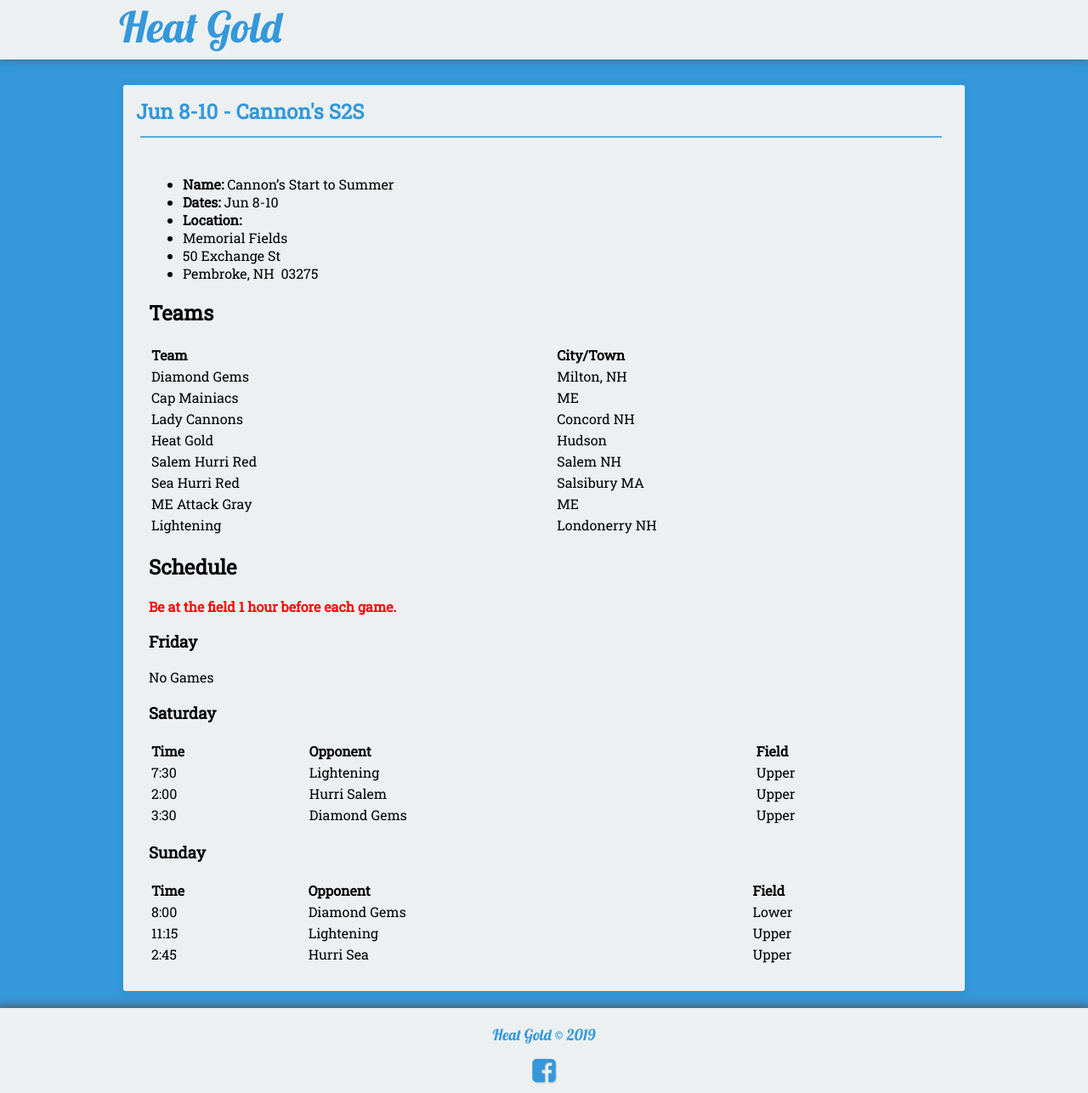
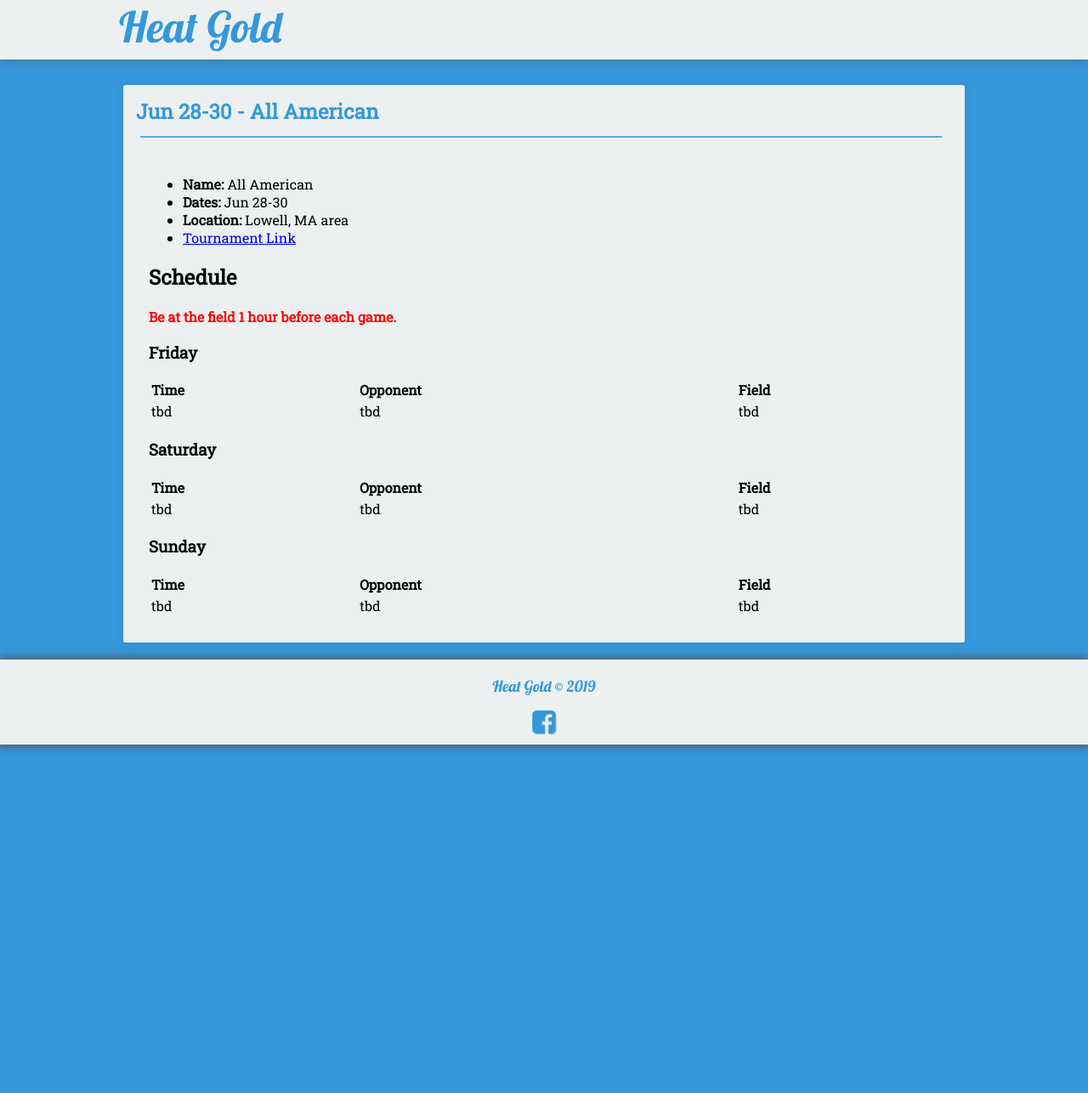
Before and after one commit to seanmerrow/ecf, a Jekyll site: the page built from _posts/2018-08-05-Jun-8-S2S.md, in a window 1280 px wide. Shown: the whole page at 85% size. Built offline with Jekyll 4.4.1, drawn with Linux system fonts in a browser that asks for light colours; nearby versions of some CDN libraries; after the commit the page ends 900 px from its top, so only the background shows below that.

Commit message:
Update 2018-08-05-Jun-8-S2S.md

```diff
--- a/_posts/2018-08-05-Jun-8-S2S.md
+++ b/_posts/2018-08-05-Jun-8-S2S.md
@@ -1,55 +1,37 @@
 ---
 layout: post
-title: Jun 8-10 - Cannon's S2S
-description: Cannon's Start to Summer
-excerpt: "Cannon's Start to Summer"
+title: Jun 28-30 - All American
+description: All American
+excerpt: "All American"
 tag:
 - tournament
 category:
 - tournament
 ---
-* **Name:** Cannon's Start to Summer
-* **Dates:** Jun 8-10
-* **Location:**
-* Memorial Fields
-* 50 Exchange St
-* Pembroke, NH  03275
-
-## Teams
-
-|Team                        |City/Town        |
-|:---------------------------|:----------------|
-|Diamond Gems	               |Milton, NH       |
-|Cap Mainiacs	               |ME               |
-|Lady Cannons	               |Concord NH       |
-|Heat Gold	                 |Hudson           |
-|Salem Hurri Red	           |Salem NH         |
-|Sea Hurri Red	             |Salsibury MA     |
-|ME Attack Gray	             |ME               |
-|Lightening                  |Londonerry NH    |
-
+* **Name:** All American
+* **Dates:** Jun 28-30
+* **Location:**  Lowell, MA area
+* [Tournament Link](http://www.asanewengland.com/TournamentDetails.aspx?TournamentKey=5221)
 
 ## Schedule
 **<span style="color:red">Be at the field 1 hour before each game.</span>**
 
 ### Friday
 
-No Games
+| Time | Opponent         | Field |
+|:---  |:---              |:---     |
+| tbd  | tbd    | tbd   |
 
 
 ### Saturday
 
 | Time | Opponent         | Field |
 |:---  |:---              |:---     |
-| 7:30  | Lightening      | Upper   |
-| 2:00  | Hurri Salem     | Upper   |
-| 3:30  | Diamond Gems    | Upper   |
+| tbd  | tbd    | tbd   |
 
 
 ### Sunday
 
 | Time | Opponent | Field |
 |:---  |:---      |:---   |
-| 8:00  | Diamond Gems    | Lower   |
-| 11:15  | Lightening    | Upper   |
-| 2:45  | Hurri Sea    | Upper   |
+| tbd  | tbd    | tbd   |
```
